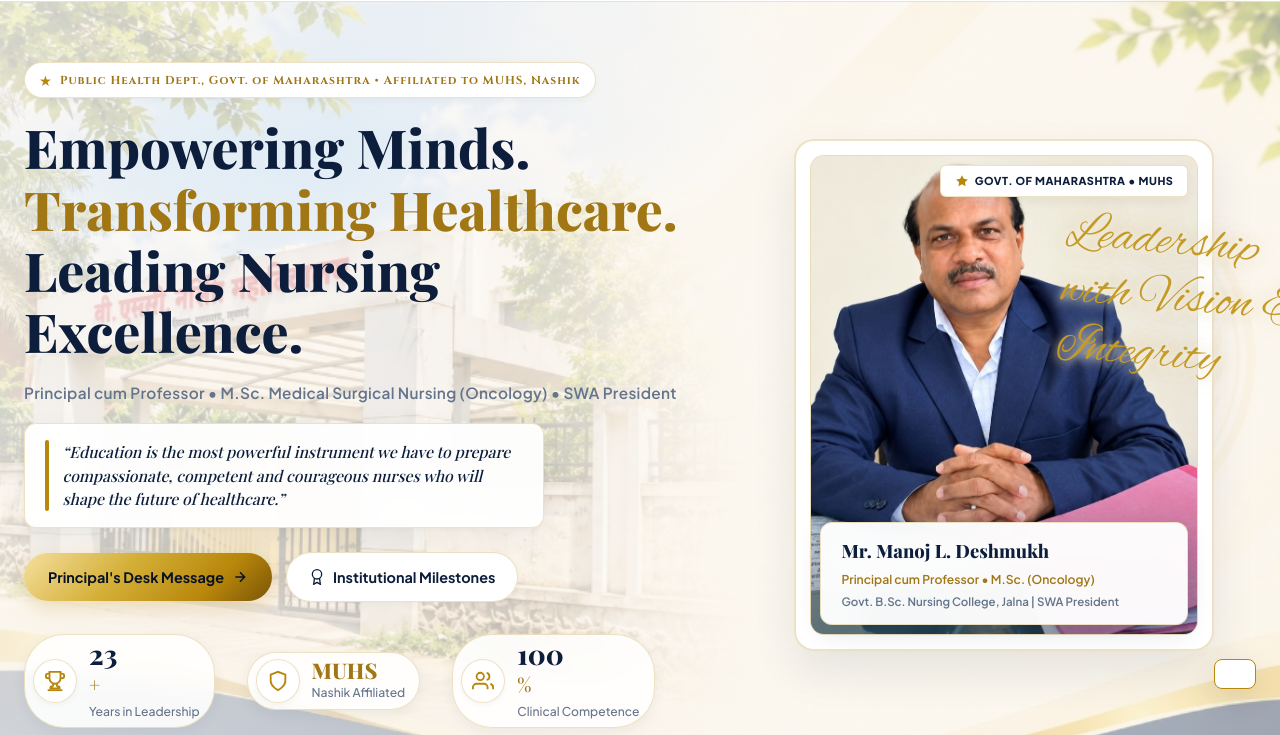
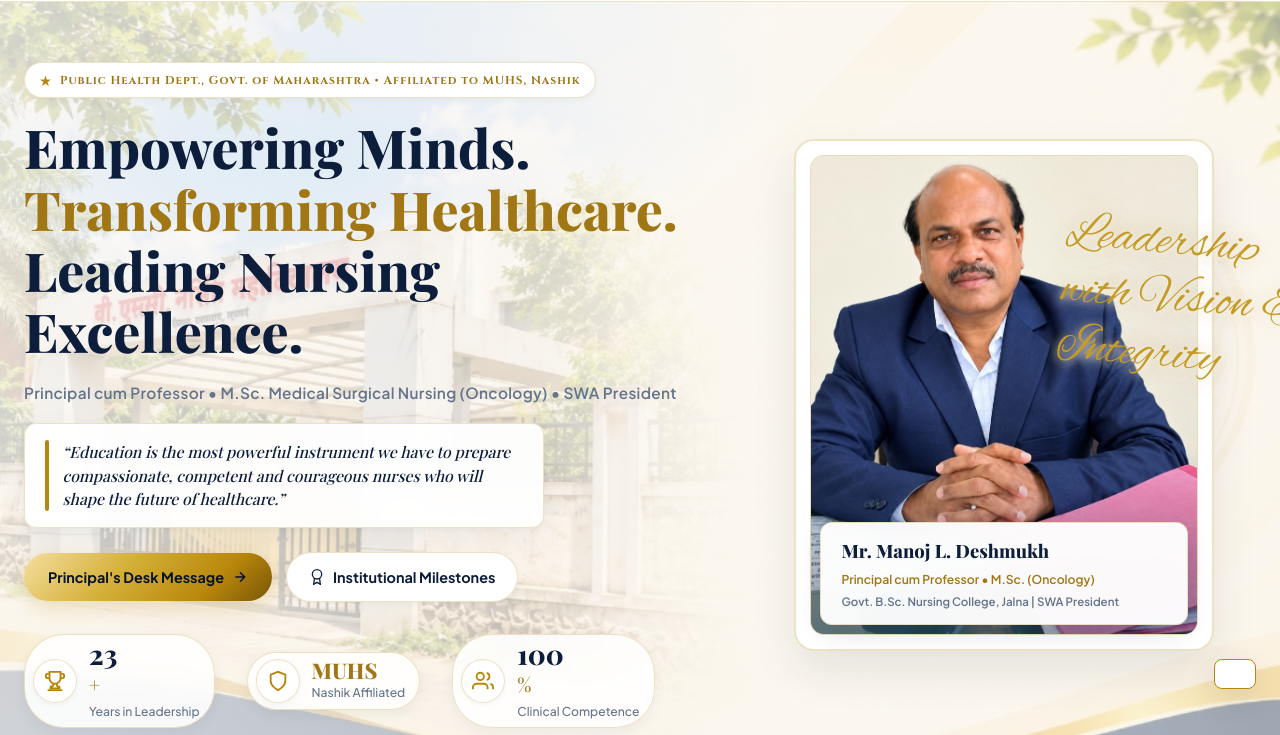
Before and after one commit to vighneshkulkarni897530-svg/portfolio-client-3, a website: page index.html in a window 1280 px wide. Shown: the part 87-822 px from the top of the page. Drawn offline with nearby package versions, Linux system fonts and the light colour scheme; a web font is replaced by a local one.

Commit message:
Remove floating Govt of Maharashtra MUHS badge overlay from hero portrait

```diff
--- a/index.html
+++ b/index.html
@@ -206,14 +206,6 @@
       <!-- Right Column: Formal Principal Portrait & Gold Inscription -->
       <div class="hero-visual-side">
         <div class="portrait-master-card">
-
-          <!-- Top Floating Accreditation Tag -->
-          <div class="scopus-badge-tag">
-            <svg viewBox="0 0 24 24" width="14" height="14" fill="#B8860B">
-              <path d="M12 2l3.09 6.26L22 9.27l-5 4.87 1.18 6.88L12 17.77l-6.18 3.25L7 14.14 2 9.27l6.91-1.01L12 2z" />
-            </svg>
-            <span>GOVT. OF MAHARASHTRA &bull; MUHS</span>
-          </div>
 
           <!-- Formal Dignified Portrait of Principal Mr. Manoj Deshmukh -->
           <div class="portrait-image-wrapper">
--- a/styles.css
+++ b/styles.css
@@ -604,25 +604,6 @@ body.menu-locked {
   border-radius: 20px;
   padding: 14px;
   box-shadow: 0 20px 45px rgba(12, 30, 60, 0.09);
-}
-
-.scopus-badge-tag {
-  position: absolute;
-  top: 24px;
-  right: 24px;
-  z-index: 10;
-  display: flex;
-  align-items: center;
-  gap: 6px;
-  background: #FFFFFF;
-  border: 1px solid var(--gold-border);
-  padding: 6px 14px;
-  border-radius: 6px;
-  font-size: 0.68rem;
-  font-weight: 800;
-  letter-spacing: 0.5px;
-  color: var(--text-primary);
-  box-shadow: 0 4px 12px rgba(12, 30, 60, 0.06);
 }
 
 .portrait-image-wrapper {
```
